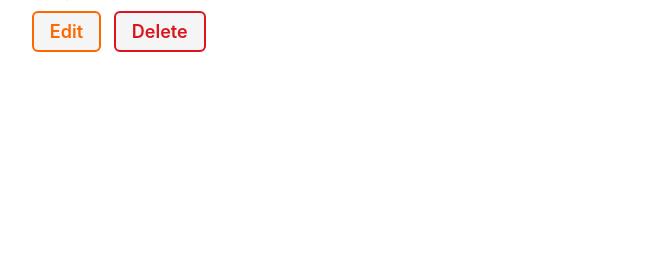
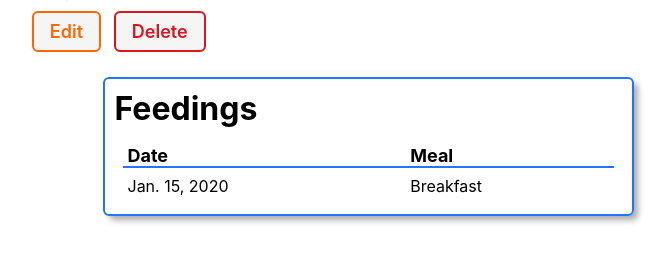
Before and after one commit to Zain23456/elephant-collector, a Django app: page /elephants/1/ in a window 1280 px wide. Shown: the part 173-435 px from the top of the page, without its empty margins (272-944 px from the left). Run offline with Django 4.2, Linux system fonts and the light colour scheme; tables that the repository leaves empty hold one stand-in row (values such as "Sample post").

Commit message:
add feeding display to detail.html

```diff
--- a/main_app/templates/elephants/detail.html
+++ b/main_app/templates/elephants/detail.html
@@ -28,4 +28,26 @@
   </div>
 </section>
 
+<div class="feedings-toy-container">
+  <section class="feedings">
+    <div class="subsection-title">
+      <h2>Feedings</h2>
+      {% comment %} img? {% endcomment %}
+    </div>
+    <table>
+      <thead>
+        <tr><th>Date</th><th>Meal</th></tr>
+      </thead>
+      <tbody>
+        {% for feeding in elephant.feeding_set.all %}
+          <tr>
+            <td>{{feeding.date}}</td>
+            <td>{{feeding.get_meal_display}}</td>
+          </tr>
+        {% endfor %}
+      </tbody>
+    </table>
+  </section>
+</div>
+
 {% endblock %}
```
